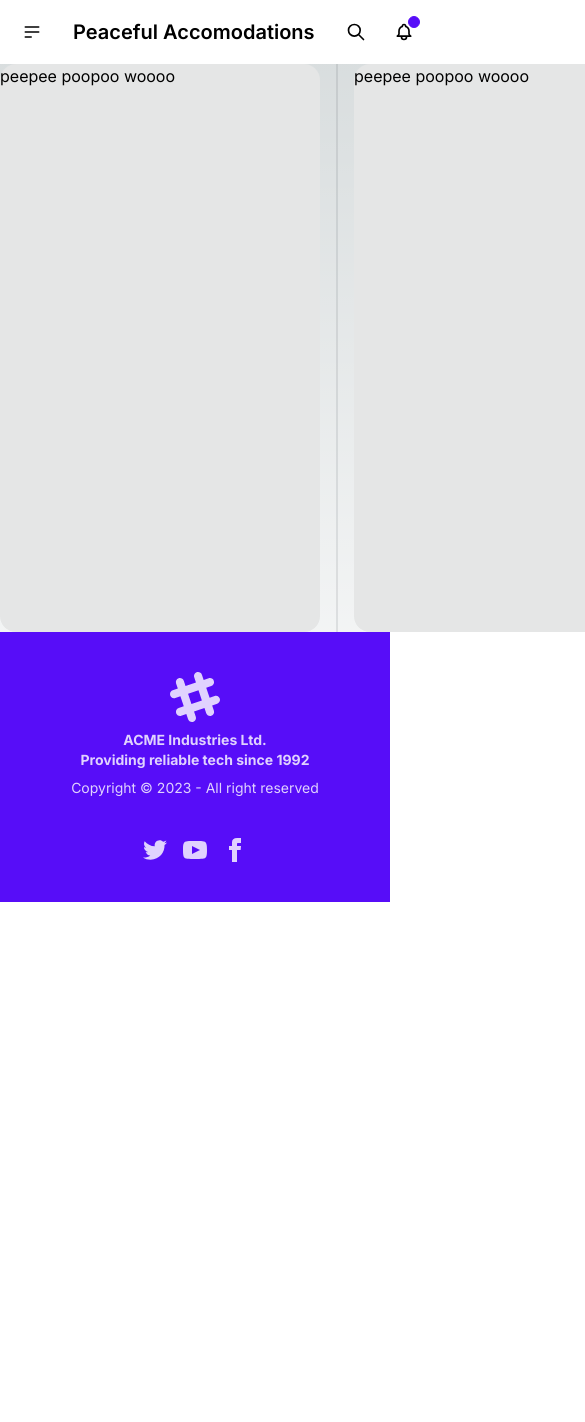
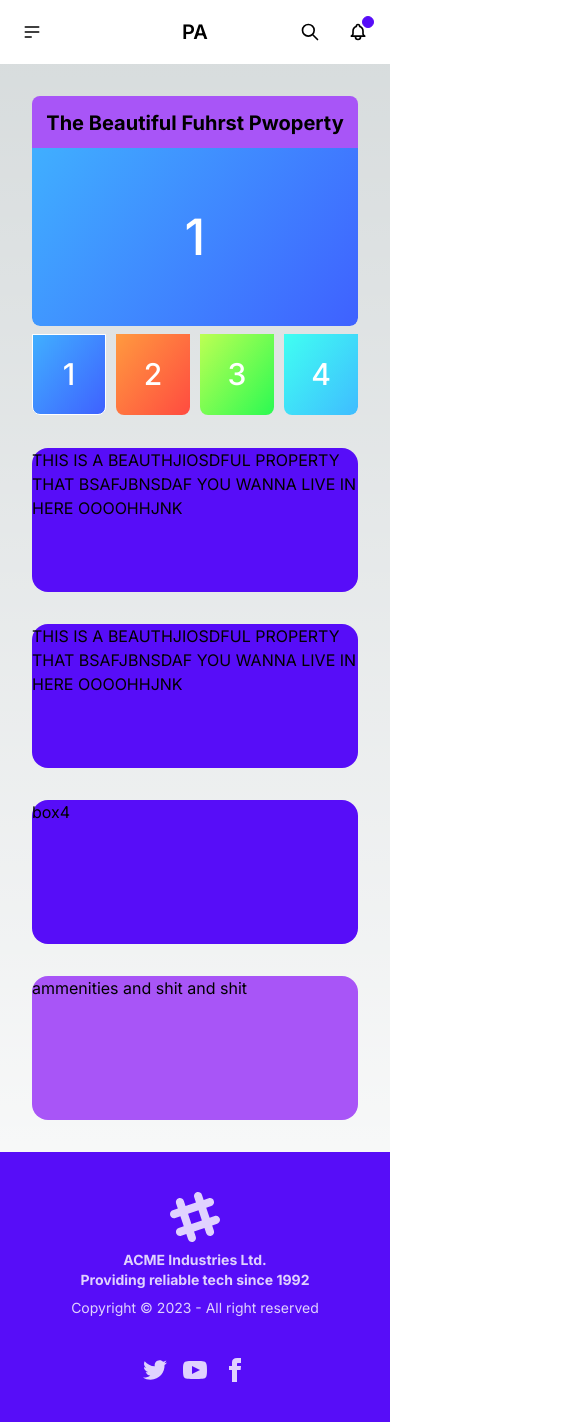
Before and after one commit to terminaltrifecta/PeacefulEscape, a Next.js app: page /property2 in a window 390 px wide. Shown: the top 1422 px of the page, 585 px wide, since content can reach past the window. Before the commit the page ends 902 px from the top, so only its background shows below. Built offline with nearby package versions, Linux system fonts and the light colour scheme.

Commit message:
fixed the slideshow and made everything responsive

```diff
--- a/app/components/hero/hero.tsx
+++ b/app/components/hero/hero.tsx
@@ -6,7 +6,7 @@ export default function Hero() {
     <div className="hero min-h-screen">
       <div className="hero-content text-center">
         <div className="max-w-md">
-          <h1 className="text-5xl font-bold">Peaceful Accomodations LLC</h1>
+          <h1 className="text-3xl lg:text-5xl break-words font-bold">Peaceful Accomodations LLC</h1>
           <p className="py-6">
             Here at Peaceful Accomodations LLC, we offer the best prices for the
             highest quality properties you can find!
--- a/app/components/navbar/navbar.tsx
+++ b/app/components/navbar/navbar.tsx
@@ -41,7 +41,7 @@ export default function Navbar() {
       <Link className="btn btn-ghost normal-case text-xl" href="/">
         <div className="navbar-center">
             {" "}
-            Peaceful Accomodations
+            PA
         </div>
       </Link>
       <div className="navbar-end">
--- a/app/components/proplayout/proplayout.tsx
+++ b/app/components/proplayout/proplayout.tsx
@@ -4,17 +4,17 @@ import Slideshow from "../slideshow/slideshow";
 
 export default function Proplayout({ box1, box2, box3, box4, box5 }: any) {
   return (
-    <div className="grid p-8 gap-8 md:grid-cols-2">
-      <div className="h-36 md:h-80 w-full join join-vertical md:row-span-2">
+    <div className="grid p-8 gap-8 grid-cols-1 xl:grid-cols-2">
+      <div className="h-80 w-full join join-vertical xl:row-span-2">
         <div className="h-1/6 w-full bg-purple-500 card text-xl font-bold text-center justify-center join-item">{box1}</div>
         <div className="card h-5/6 w-full join-item">
           <Slideshow/>
         </div>
       </div>
       <div className="h-36 card bg-primary">{box3}</div>
-      <div className="h-36 md:h-80 md:row-span-2 card bg-primary">{box3}</div>
+      <div className="h-36 xl:h-80 xl:row-span-2 card bg-primary">{box3}</div>
       <div className="h-36 card bg-primary">{box4}</div>
-      <div className="h-36 card bg-purple-500 md:col-span-2">{box5}</div>
+      <div className="h-36 card bg-purple-500 col-span-1 xl:col-span-2">{box5}</div>
     </div>
   );
 }
--- a/app/components/slideshow/slideshow.tsx
+++ b/app/components/slideshow/slideshow.tsx
@@ -51,8 +51,8 @@ export default function App() {
   );
 
   return (
-    <div className="w-full h-full">
-      <div ref={sliderRef} className="keen-slider w-1/6">
+    <div className="h-full inline-grid gap-2">
+      <div ref={sliderRef} className="keen-slider row-span-3">
         <div className="keen-slider__slide number-slide1">1</div>
         <div className="keen-slider__slide number-slide2">2</div>
         <div className="keen-slider__slide number-slide3">3</div>
@@ -61,7 +61,7 @@ export default function App() {
         <div className="keen-slider__slide number-slide6">6</div>
       </div>
 
-      <div ref={thumbnailRef} className="keen-slider thumbnail w-1/6">
+      <div ref={thumbnailRef} className="keen-slider thumbnail">
         <div className="keen-slider__slide number-slide1">1</div>
         <div className="keen-slider__slide number-slide2">2</div>
         <div className="keen-slider__slide number-slide3">3</div>
--- a/app/globals.css
+++ b/app/globals.css
@@ -33,7 +33,6 @@ body {
 /* Track */
 ::-webkit-scrollbar-track {
   background: #88888800;
-  border-radius: 5px;
 }
 
 /* Handle */
@@ -56,7 +55,6 @@ body {
   font-size: 50px;
   color: #fff;
   font-weight: 500;
-  height: 200px;
   max-height: 100vh;
 }
 
@@ -121,8 +119,6 @@ body {
 
 .thumbnail .keen-slider__slide {
   font-size: 30px;
-  margin-top: 10px;
-  height: 100px;
 }
 .thumbnail .keen-slider__slide {
   cursor: pointer;
--- a/pages/index.tsx
+++ b/pages/index.tsx
@@ -50,6 +50,13 @@ export default function Home() {
           imageName="app/assets/stockhome.jpg"
           buttonPath="/property4"
         />
+        <Card
+          headerText="so is aiden :3"
+          paragraphText="AAGHGHGB"
+          buttonText="book"
+          imageName="app/assets/stockhome.jpg"
+          buttonPath="/property5"
+        />
       </div>
     </>
   );
--- a/pages/property2.tsx
+++ b/pages/property2.tsx
@@ -1,10 +1,17 @@
 import Divider from "@/app/components/divider/divider";
 import Antboard from "@/app/components/Artboard/artboard";
+import Proplayout from "@/app/components/proplayout/proplayout";
 
 export default function Property2() {
   return (
     <>
-      <Divider ContentLeft=<Antboard /> ContentRight=<Antboard /> />
+      <Proplayout
+        box1="The Beautiful Fuhrst Pwoperty"
+        box2="Stock"
+        box3="THIS IS A BEAUTHJIOSDFUL PROPERTY THAT BSAFJBNSDAF YOU WANNA LIVE IN HERE OOOOHHJNK"
+        box4="box4"
+        box5="ammenities and shit and shit"
+      />
     </>
   );
 }
--- a/pages/property3.tsx
+++ b/pages/property3.tsx
@@ -1,6 +1,15 @@
+import Proplayout from "@/app/components/proplayout/proplayout";
+
 export default function Property3() {
-    return(
-        <>
-        </>
-    )
+  return (
+    <>
+      <Proplayout
+        box1="The Beautiful Fuhrst Pwoperty"
+        box2="Stock"
+        box3="THIS IS A BEAUTHJIOSDFUL PROPERTY THAT BSAFJBNSDAF YOU WANNA LIVE IN HERE OOOOHHJNK"
+        box4="box4"
+        box5="ammenities and shit and shit"
+      />
+    </>
+  );
 }
--- a/pages/property4.tsx
+++ b/pages/property4.tsx
@@ -1,6 +1,15 @@
+import Proplayout from "@/app/components/proplayout/proplayout";
+
 export default function Property4() {
-    return(
-        <>
-        </>
-    )
+  return (
+    <>
+      <Proplayout
+        box1="The Beautiful Fuhrst Pwoperty"
+        box2="Stock"
+        box3="THIS IS A BEAUTHJIOSDFUL PROPERTY THAT BSAFJBNSDAF YOU WANNA LIVE IN HERE OOOOHHJNK"
+        box4="box4"
+        box5="ammenities and shit and shit"
+      />
+    </>
+  );
 }
--- a/pages/property5.tsx
+++ b/pages/property5.tsx
@@ -1,3 +1,15 @@
+import Proplayout from "@/app/components/proplayout/proplayout";
+
 export default function Property1() {
-  return <></>;
+  return (
+    <>
+      <Proplayout
+        box1="The Beautiful Fuhrst Pwoperty"
+        box2="Stock"
+        box3="THIS IS A BEAUTHJIOSDFUL PROPERTY THAT BSAFJBNSDAF YOU WANNA LIVE IN HERE OOOOHHJNK"
+        box4="box4"
+        box5="ammenities and shit and shit"
+      />
+    </>
+  );
 }
```
Also changed, not shown: pages/property1.tsx (+6 -6 lines).
